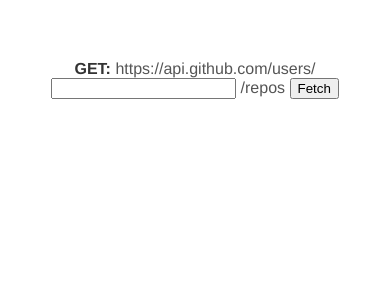
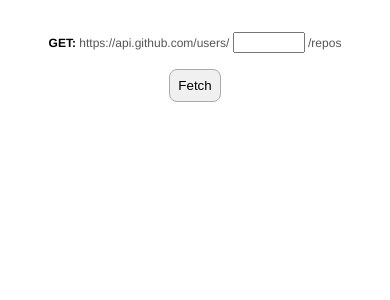
Before and after one commit to vladislavkn/git-api-app, a Vue app: page / in a window 390 px wide. Shown: the top 300 px of the page. Built offline with nearby package versions, Linux system fonts and the light colour scheme.

Commit message:
add styles

```diff
--- a/src/App.vue
+++ b/src/App.vue
@@ -16,12 +16,21 @@ export default {
 </script>
 
 <style>
+body {
+  margin: 0;
+}
+
 #app {
   font-family: Avenir, Helvetica, Arial, sans-serif;
   -webkit-font-smoothing: antialiased;
   -moz-osx-font-smoothing: grayscale;
-  text-align: center;
-  color: #333;
-  margin-top: 60px;
+  max-width: 768px;
+  margin: 0 auto;
+}
+
+@media screen and (max-width: 768px) {
+  #app {
+    padding: 0 16px;
+  }
 }
 </style>
--- a/src/components/RepoForm.vue
+++ b/src/components/RepoForm.vue
@@ -1,12 +1,15 @@
 <template>
-  <form @submit.prevent="fetchRepos">
+  <form class="form" @submit.prevent="fetchRepos">
+    <div>
       <span class="form__fetch-type">GET:</span>
       <label class="form__url-preview">
         https://api.github.com/users/
         <input class="form__input" type="text" v-model="userName" />
         /repos
       </label>
-    <button>Fetch</button>
+    </div>
+
+    <button class="form__submit-btn">Fetch</button>
   </form>
 </template>
 
@@ -27,6 +30,12 @@ export default {
 </script>
 
 <style>
+.form {
+  display: flex;
+  justify-content: space-around;
+  margin: 64px 0;
+}
+
 .form__fetch-type {
   font-weight: bold;
 }
@@ -38,4 +47,26 @@ export default {
 .form__input {
   outline: none;
 }
+
+.form__submit-btn {
+  background-color: #f0f0f0;
+  padding: 8px;
+  border: 1px solid #aaa;
+  border-radius: 8px;
+}
+
+@media screen and (max-width: 768px) {
+  .form {
+    margin: 32px 0;
+    flex-direction: column;
+    font-size: 0.75rem;
+    align-items: center;
+  }
+  .form__input {
+    width: 64px;
+  }
+  .form__submit-btn {
+    margin-top: 16px;
+  }
+}
 </style>
--- a/src/components/Repos.vue
+++ b/src/components/Repos.vue
@@ -2,7 +2,7 @@
   <div>
     <div class="repo" v-for="(repo, i) in repos" :key="i">
       <div class="repo-title">
-        <a :href="repo.url">{{ repo.name }}</a>
+        <a class="repo__link" :href="repo.url">{{ repo.name }}</a>
         {{ repo.created_at.substring(0, 10) }}
       </div>
       <div class="repo-description" v-if="repo.description">
@@ -25,7 +25,7 @@ export default {
 <style>
 .repo {
   border-radius: 8px;
-  border: 1px solid #999;
+  border: 1px solid #aaa;
   margin-bottom: 16px;
   overflow: hidden;
 }
@@ -36,7 +36,13 @@ export default {
   padding: 8px;
   background-color: #f0f0f0;
 }
+
+.repo__link {
+  color: #000;
+}
+
 .repo-description {
-  padding: 8px;
+  border-top: 1px solid #aaa;
+  padding: 16px;
 }
 </style>
```
Lines whose indentation alone changed are shown as unchanged.
